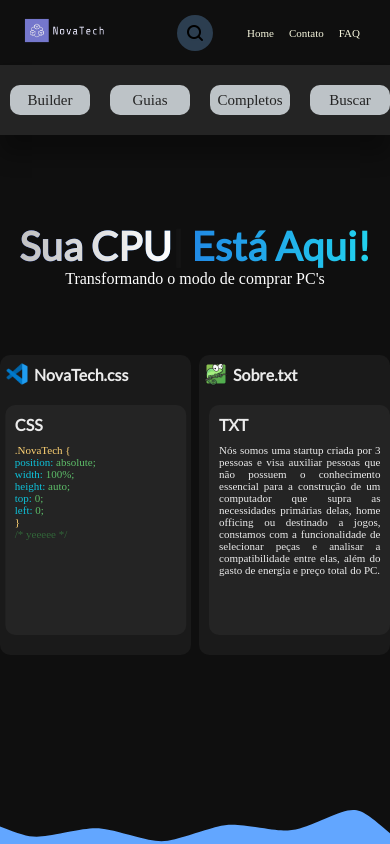
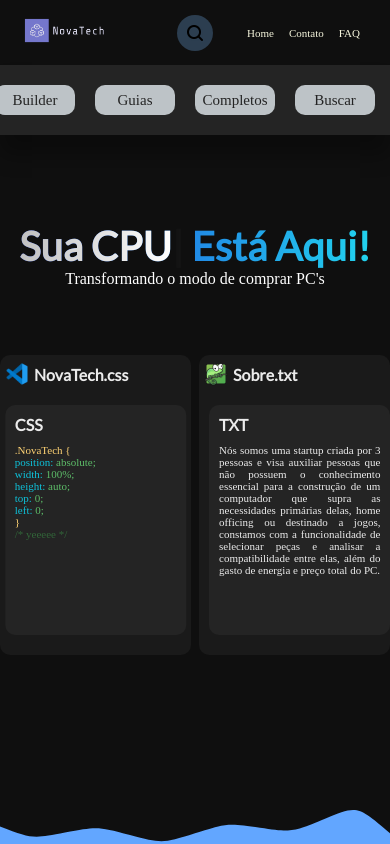
Before and after one commit to Neoboros/NovaTech, a plain HTML site: page index.html in a window 390 px wide. Shown: the top 844 px of the page. Drawn offline with nearby package versions, Linux system fonts and the light colour scheme; a small style sheet from the web is missing.

Commit message:
Ajustando as resoluções

```diff
--- a/css/mobile.css
+++ b/css/mobile.css
@@ -104,3 +104,7 @@
 .menu {
     justify-content: center;
 }
+
+.menu ul {
+    margin-left: 0px;
+}
```
